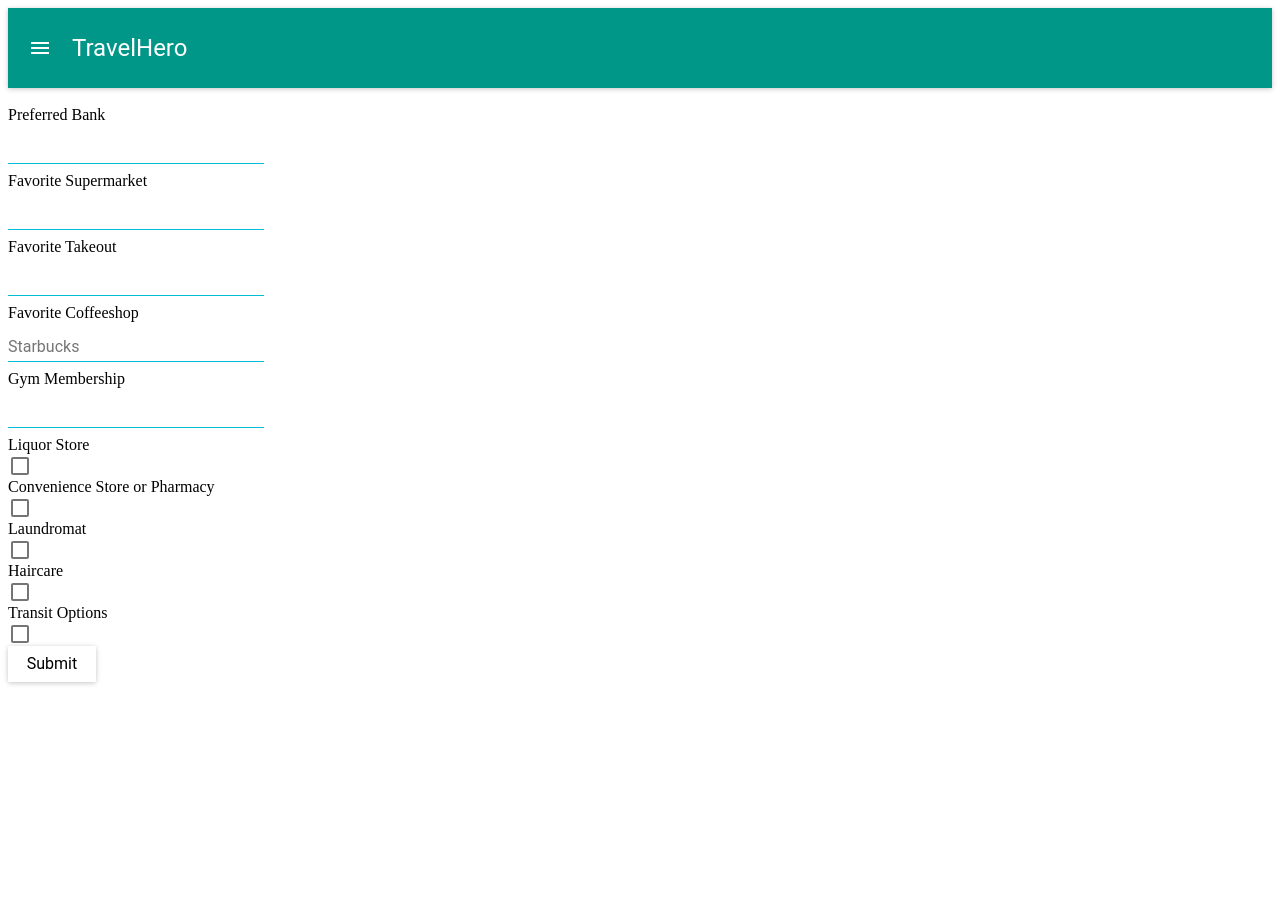
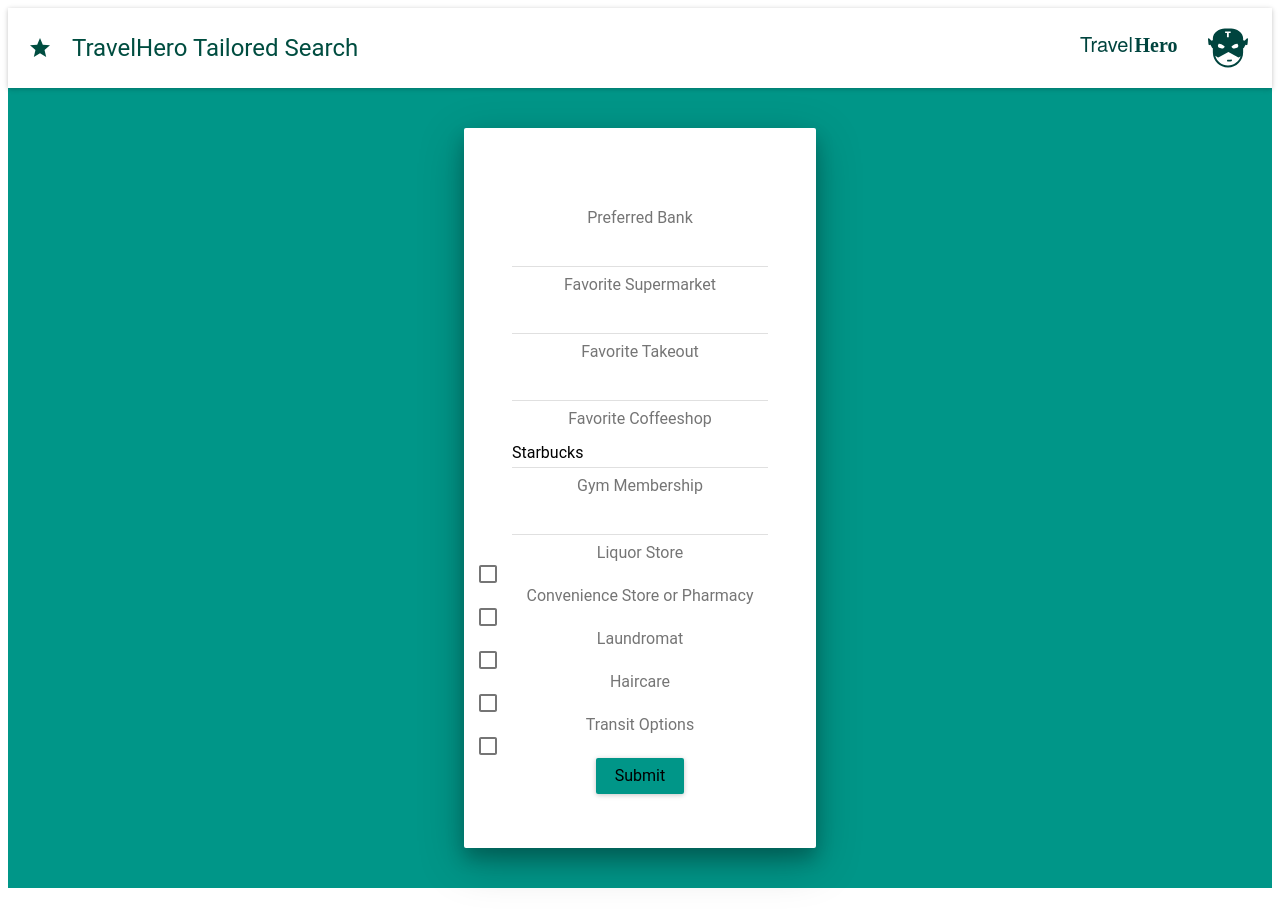
Before and after one commit to rksquared/greenfield, a React app: page /preferences in a window 1280 px wide. Before the commit the page ends 800 px from the top, so only its background shows below. Built offline with nearby package versions, Linux system fonts and the light colour scheme; the HTML template or start-up script is replaced by a standard one.

Commit message:
styled the preferences page

```diff
--- a/react-client/src/components/Preferences.jsx
+++ b/react-client/src/components/Preferences.jsx
@@ -5,6 +5,36 @@ import TextField from 'material-ui/TextField';
 import AppBar from 'material-ui/AppBar';
 import Checkbox from 'material-ui/Checkbox';
 import RaisedButton from 'material-ui/RaisedButton';
+import IconButton from 'material-ui/IconButton';
+import SvgIcon from 'material-ui/SvgIcon';
+import ActionGrade from 'material-ui/svg-icons/action/grade';
+import {Card, CardActions, CardHeader, CardMedia, CardTitle, CardText} from 'material-ui/Card';
+import FlatButton from 'material-ui/FlatButton';
+import Paper from 'material-ui/Paper';
+import MoreVertIcon from 'material-ui/svg-icons/navigation/more-vert';
+import IconMenu from 'material-ui/IconMenu';
+import FontIcon from 'material-ui/FontIcon';
+import NavigationExpandMoreIcon from 'material-ui/svg-icons/navigation/expand-more';
+import SearchIcon from 'material-ui/svg-icons/action/search';
+import MaterialButton from './MaterialButton.jsx';
+
+
+import {cyan500, grey300, teal500, teal900, grey700} from 'material-ui/styles/colors';
+
+
+const styles = {
+	hintStyle: {color: grey700},
+	underlineStyle: {borderColor: grey300}
+};
+
+const IconButtonExampleTouch = () => (
+  <div style={{display:"flex", flex: 1, justifyContent: "center", alignItems: "center"}}>
+    <IconButton tooltip="Favorite Destinations" touch={true} tooltipPosition="bottom-right" >
+      <ActionGrade color={teal900} hoverColor={grey300}/>
+    </IconButton>
+  </div>
+);
+
 
 class Preferences extends React.Component{
 	constructor(props){
@@ -54,64 +84,105 @@ class Preferences extends React.Component{
 	}
 
 	render() {
-		let {bank, supermarket, meal_takeaway, cafe, gym,
-			   liquor_store, convenience_store, laundry, hair_care, transit_station} = this.state;
+		let { bank, supermarket, meal_takeaway, cafe, gym,
+			liquor_store, convenience_store, laundry, hair_care, transit_station } = this.state;
 		return (
 			<div>
-			<AppBar title="TravelHero"/>
-			<br></br>
+				<AppBar style={{ backgroundColor: `white` }} title="TravelHero Tailored Search" titleStyle={{ color: teal900 }} iconElementLeft={IconButtonExampleTouch()}>
+					<img src={require('../assets/logo_inline.svg')} alt="My logo" />
+				</AppBar>
+
+
+				<div style={{ backgroundColor: teal500, minHeight: `100vh`, display: "flex", flex: 1, justifyContent: "center", alignItems: "center" }}>
+
+					<Paper style={{
+						height: `45rem`,
+						width: `22rem`,
+						margin: 20,
+						paddingTop: `5rem`,
+						textAlign: 'center',
+						justifyContent: "center",
+						alignItems: "center"
+					}} zDepth={4}>
+
 						<div>Preferred Bank</div>
 						<TextField name="bank"
 							type="text"
-							 value={bank}
-							 onChange={this.handlePreferenceState}/>
+							hintText={bank}
+							onChange={this.handlePreferenceState}
+							hintStyle={styles.hintStyle}
+							inputStyle={{ color: `black` }}
+							underlineStyle={styles.underlineStyle}
+						/>
 						<div>Favorite Supermarket</div>
 						<TextField type="text"
 							name="supermarket"
-			         value={supermarket}
-			         onChange={this.handlePreferenceState}/>
+							hintText={supermarket}
+							onChange={this.handlePreferenceState}
+							hintStyle={styles.hintStyle}
+							inputStyle={{ color: `black` }}
+							underlineStyle={styles.underlineStyle}
+						/>
 						<div>Favorite Takeout</div>
 						<TextField name="meal_takeaway"
 							type="text"
-		    			 value={meal_takeaway}
-		    			 onChange={this.handlePreferenceState}/>
+							hintText={meal_takeaway}
+							onChange={this.handlePreferenceState}
+							hintStyle={styles.hintStyle}
+							inputStyle={{ color: `black` }}
+							underlineStyle={styles.underlineStyle}
+						/>
 						<div>Favorite Coffeeshop</div>
 						<TextField name="cafe"
 							type="text"
 							value={cafe}
-				       onChange={this.handlePreferenceState}/>
+							onChange={this.handlePreferenceState}
+							hintStyle={styles.hintStyle}
+							inputStyle={{ color: `black` }}
+							underlineStyle={styles.underlineStyle}
+						/>
 						<div>Gym Membership</div>
 						<TextField type="text"
 							name="gym"
 							value={gym}
-				       onChange={this.handlePreferenceState}/>
+							onChange={this.handlePreferenceState}
+							hintStyle={styles.hintStyle}
+							inputStyle={{ color: `black` }}
+							underlineStyle={styles.underlineStyle}
+						/>
 						<div>Liquor Store</div>
 						<Checkbox type="checkbox"
 							name="liquor_store"
 							value={liquor_store}
-				       onCheck={this.handlePreferenceState}/>
+							onCheck={this.handlePreferenceState} />
 						<div>Convenience Store or Pharmacy</div>
 						<Checkbox type="checkbox"
 							name="convenience_store"
 							value={convenience_store}
-				       onCheck={this.handlePreferenceState}/>
+							onCheck={this.handlePreferenceState} />
 						<div>Laundromat</div>
 						<Checkbox type="checkbox"
 							name="laundry"
 							value={laundry}
-				       onCheck={this.handlePreferenceState}/>
+							onCheck={this.handlePreferenceState} />
 						<div>Haircare</div>
 						<Checkbox type="checkbox"
 							name="hair_care"
 							value={hair_care}
-				       onCheck={this.handlePreferenceState}/>
+							onCheck={this.handlePreferenceState} />
 						<div>Transit Options</div>
 						<Checkbox type="checkbox"
 							name="transit_station"
 							value={transit_station}
-				       onCheck={this.handlePreferenceState}/>
+							onCheck={this.handlePreferenceState} />
 
-			<RaisedButton onClick={() => {this.sendPreferencesToServer()}}>Submit</RaisedButton>
+						<RaisedButton primary={true} onClick={() => { this.sendPreferencesToServer() }}>Submit</RaisedButton>
+					</Paper>
+				</div>
+
+
+				<br></br>
+
 			</div>
 		)
 	}
```
Also changed, not shown: helpers/dbHelpers.js (+5 -5 lines), 1 other file (tests, documents, lock files or other folders). Lines whose indentation alone changed are shown as unchanged.
